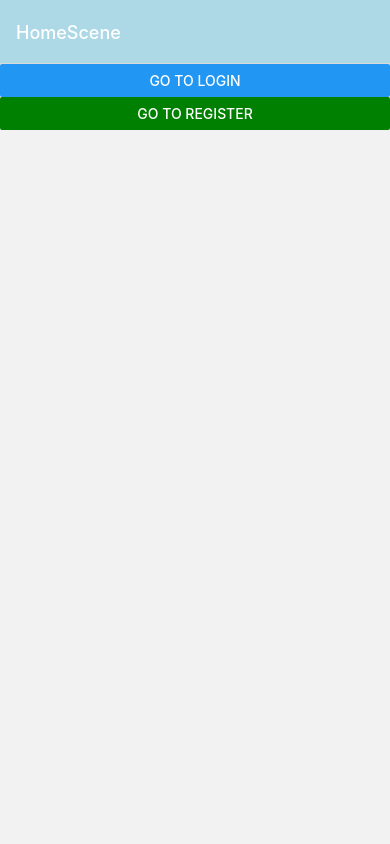
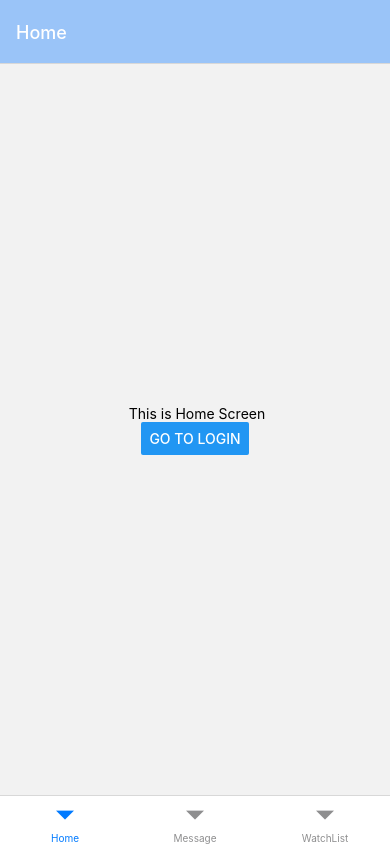
Before and after one commit to Dereje12-hub/Enjera, a React Native app: screen /Home in a window 390 px wide. Built offline with nearby package versions, Linux system fonts and the light colour scheme.

Commit message:
add home, messgage, setting, watchlist

```diff
--- a/App.js
+++ b/App.js
@@ -1,16 +1,13 @@
-
-
-
 import * as React from 'react';
-import { View, Button, Text, Animated } from 'react-native';
 import { NavigationContainer } from '@react-navigation/native';
-import MyStack from './src/Component/MyStack/MyStack';
+import BottomTabNavigator from './src/Navigation/BottomTapNavigator/TapNavigator';
 
 
 export default function App() {
   return (
-    <NavigationContainer>
-      <MyStack />
-    </NavigationContainer>
+     <NavigationContainer>
+         <BottomTabNavigator />
+      </NavigationContainer>
+
   );
 }
--- /dev/null
+++ b/src/Component/Bottom/Home.js
@@ -0,0 +1,25 @@
+import React from 'react'
+import { StyleSheet, Text, Button, View } from 'react-native'
+
+export default function Home( {navigation}) {
+  return (
+    <View style={styles.center}>
+             <Text> This is Home Screen</Text>
+            <Button
+              title="Go to Login"
+              //style={[{height: '30px', width : '100px'}]}
+              //color={"lightgreen"}
+              onPress={() => navigation.navigate('Login')}
+            />
+    </View>
+  )
+}
+
+const styles = StyleSheet.create({
+  center: {
+    flex: 1,
+    justifyContent: "center",
+    alignItems: "center",
+    textAlign: "center",
+  },
+});
--- /dev/null
+++ b/src/Component/Bottom/Message.js
@@ -0,0 +1,21 @@
+import React from "react";
+import { View, StyleSheet, Text } from "react-native";
+
+const Message = () => {
+  return (
+    <View style={styles.center}>
+      <Text>This is the Message screen</Text>
+    </View>
+  );
+};
+
+const styles = StyleSheet.create({
+  center: {
+    flex: 1,
+    justifyContent: "center",
+    alignItems: "center",
+    textAlign: "center",
+  },
+});
+
+export default Message;
--- a/src/Component/LoginScene/LoginScene.js
+++ b/src/Component/Bottom/Setting.js
@@ -1,10 +1,10 @@
 import { StyleSheet, Text, View } from 'react-native'
 import React from 'react'
 
-export default function LoginScene( {navigation} ) {
+export default function Setting() {
   return (
     <View>
-      <Text>LoginScene</Text>
+      <Text>Setting</Text>
     </View>
   )
 }
--- /dev/null
+++ b/src/Component/Bottom/WatchList.js
@@ -0,0 +1,20 @@
+import { StyleSheet, Text, View } from 'react-native'
+import React from 'react'
+
+const WatchList =() => {
+  return (
+    <View style={styles.center}>
+      <Text>Watch List</Text>
+    </View>
+  )
+}
+const styles = StyleSheet.create({
+  center: {
+    flex: 1,
+    justifyContent: "center",
+    alignItems: "center",
+    textAlign: "center",
+  },
+});
+
+export default WatchList
--- a/src/Component/HomeScene/HomeScene.js
+++ /dev/null
@@ -1,22 +0,0 @@
-
-import React from 'react'
-import { StyleSheet, Text,Button, View } from 'react-native'
-
-
-export default function HomeScene( {navigation} ) {
-  return (
-    <View>
-        <Button
-        title="Go to Login"
-        onPress={() => navigation.navigate('LoginScene')}
-      />
-       <Button
-        title="Go to Register"
-        color={"green"}
-        onPress={() => navigation.navigate('RegisterScene')}
-      />
-    </View>
-  )
-}
-
-const styles = StyleSheet.create({})
--- /dev/null
+++ b/src/Component/Login/Login.js
@@ -0,0 +1,34 @@
+import React, {useEffect, useState} from 'react';
+
+import {
+  StyleSheet,
+  Text,
+  Button,
+  View,
+  Image,
+  ImageBackground,
+  TextInput,
+} from 'react-native';
+
+export default function Login( {navigation} ) {
+
+  return (
+     <View style={styles.center}>
+      <Text>LoginScene</Text>
+   </View>
+  )
+}
+
+
+
+const styles = StyleSheet.create({
+
+center: {
+    flex: 1,
+    justifyContent: "center",
+    alignItems: "center",
+    textAlign: "center",
+  },
+
+
+})
--- a/src/Component/MyStack/MyStack.js
+++ /dev/null
@@ -1,59 +0,0 @@
-import React from 'react'
-import { StyleSheet, Text, View } from 'react-native'
-import { createStackNavigator } from '@react-navigation/stack';
-import HomeScene from '../HomeScene/HomeScene';
-import LoginScene from '../LoginScene/LoginScene';
-import RegisterScene from '../RegisterScene/RegisterScene';
-
-
-const forFade = ({ current, next }) => {
-  const opacity = Animated.add(
-    current.progress,
-    next ? next.progress : 0
-  ).interpolate({
-    inputRange: [0, 1, 2],
-    outputRange: [0, 1, 0],
-  });
-
-  return {
-    leftButtonStyle: { opacity },
-    rightButtonStyle: { opacity },
-    titleStyle: { opacity },
-    backgroundStyle: { opacity },
-  };
-};
-
-const Stack = createStackNavigator();
-//*
-export default function MyStack() {
-  return (
-
-    <Stack.Navigator>
-        <Stack.Screen
-        name="HomeScene"
-        component={HomeScene}
-        options={{
-          headerTintColor: 'white',
-          headerStyle: { backgroundColor: 'lightblue' },
-        }}
-      />
-       <Stack.Screen
-        name="LoginScene"
-        component={LoginScene}
-        options={{ headerStyleInterpolator: forFade }}
-      />
-
-      <Stack.Screen
-        name="RegisterScene"
-        component={RegisterScene}
-        options={{ headerStyleInterpolator: forFade }}
-      />
-
-    </Stack.Navigator>
-
-
-
-  );
-}
-
-const styles = StyleSheet.create({})
--- /dev/null
+++ b/src/Navigation/BottomTapNavigator/TapNavigator.js
@@ -0,0 +1,51 @@
+import React from "react";
+import { createBottomTabNavigator } from "@react-navigation/bottom-tabs";
+import { MainStackNavigator, MessageStackNavigator, WatchListStackNavigator } from "../StackNavigator/StackNavigator";
+import { View, Button, Text, Animated } from 'react-native';
+
+const Tab = createBottomTabNavigator();
+
+
+const BottomTabNavigator = () => {
+  return (
+    <Tab.Navigator
+        screenOptions={{headerShown: false}}
+
+     >
+      <Tab.Screen
+         name="Home"
+         component={MainStackNavigator}
+           options={{
+         //     title: 'My Home',
+        //     headerTintColor: 'white',
+        //     headerStyle: { backgroundColor: 'lightblue' },
+
+        //   //headerTitle: (props) => <LogoTitle {...props} />,
+        //     // header: () => (
+        //     //   <Button
+        //     //     onPress={() => alert('This is a button!')}
+        //     //     title="search"
+        //     //     color="#00cc00"
+        //     //   />
+        //     // ),
+
+            headerRight: () => (
+              <Button
+                onPress={() => alert('This is call button!')}
+                title="Call"
+                color="#00cc00"
+              />
+            ),
+
+
+         }}
+
+      />
+      <Tab.Screen name="Message" component={MessageStackNavigator} />
+      <Tab.Screen name="WatchList" component={WatchListStackNavigator} />
+    </Tab.Navigator>
+
+  );
+};
+
+export default BottomTabNavigator;
--- /dev/null
+++ b/src/Navigation/StackNavigator/StackNavigator.js
@@ -0,0 +1,47 @@
+import React from "react";
+import { createStackNavigator } from "@react-navigation/stack";
+import Home from "../../Component/Bottom/Home";
+import Message from "../../Component/Bottom/Message";
+import WatchList from "../../Component/Bottom/WatchList";
+import Login from "../../Component/Login/Login";
+
+
+const Stack = createStackNavigator();
+
+const screenOptionStyle = {
+
+  headerStyle: {
+    backgroundColor: "#9AC4F8",
+  },
+  headerTintColor: "white",
+  headerBackTitle: "Back",
+};
+
+const MainStackNavigator = () => {
+  return (
+    <Stack.Navigator
+        screenOptions={screenOptionStyle}>
+      <Stack.Screen name="Home" component={Home}/>
+       <Stack.Screen name="Login" component={Login} />
+
+    </Stack.Navigator>
+  );
+}
+
+const MessageStackNavigator = () => {
+  return (
+    <Stack.Navigator screenOptions={screenOptionStyle}>
+       <Stack.Screen name="Message" component={Message} />
+    </Stack.Navigator>
+  );
+}
+
+const WatchListStackNavigator = () => {
+  return (
+    <Stack.Navigator screenOptions={screenOptionStyle}>
+       <Stack.Screen name="WatchList" component={WatchList} />
+    </Stack.Navigator>
+  );
+}
+
+export { MainStackNavigator, MessageStackNavigator, WatchListStackNavigator };
```
Also changed, not shown: package.json (+10 -4 lines), 1 other file (tests, documents, lock files or other folders).
